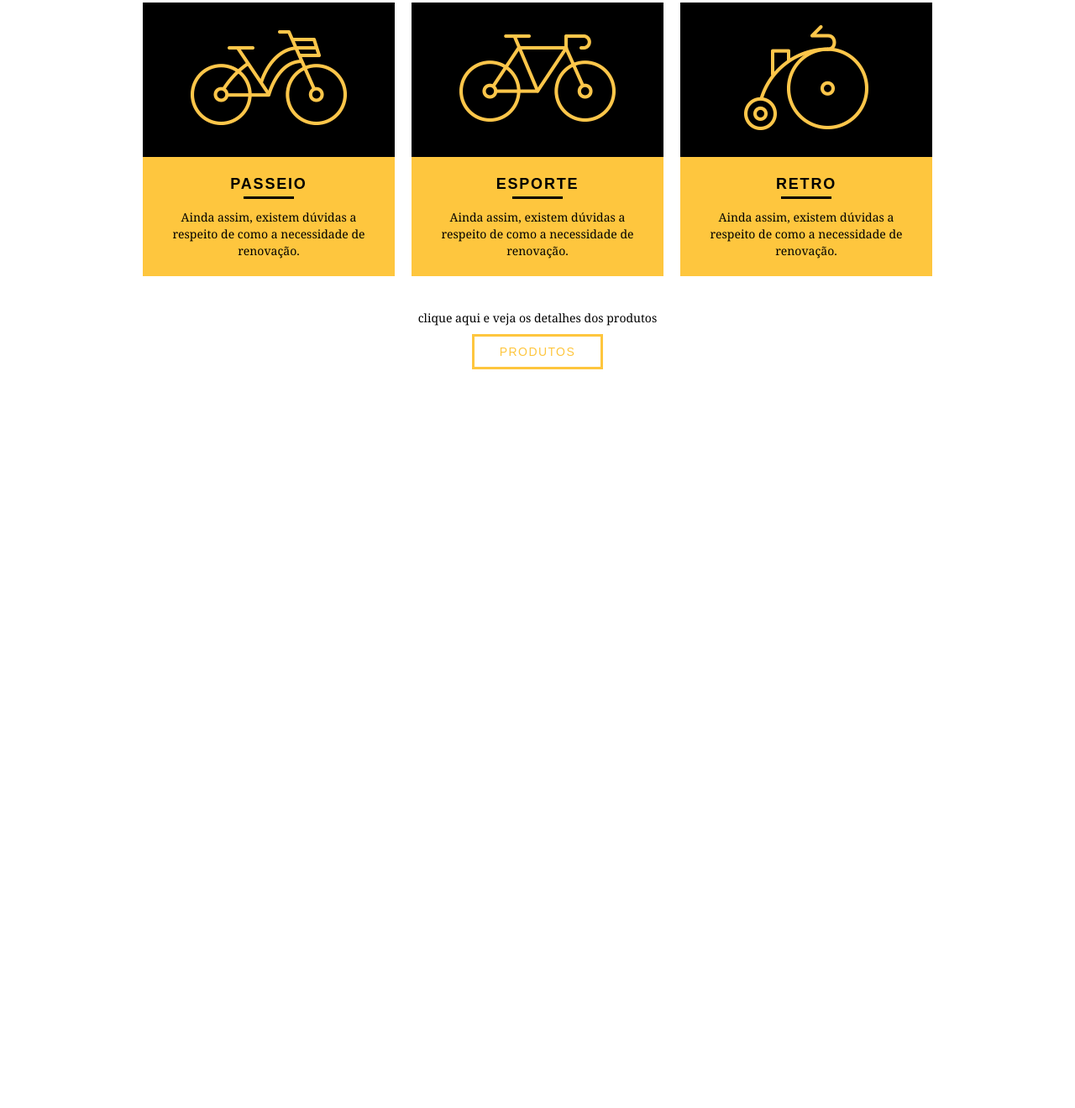
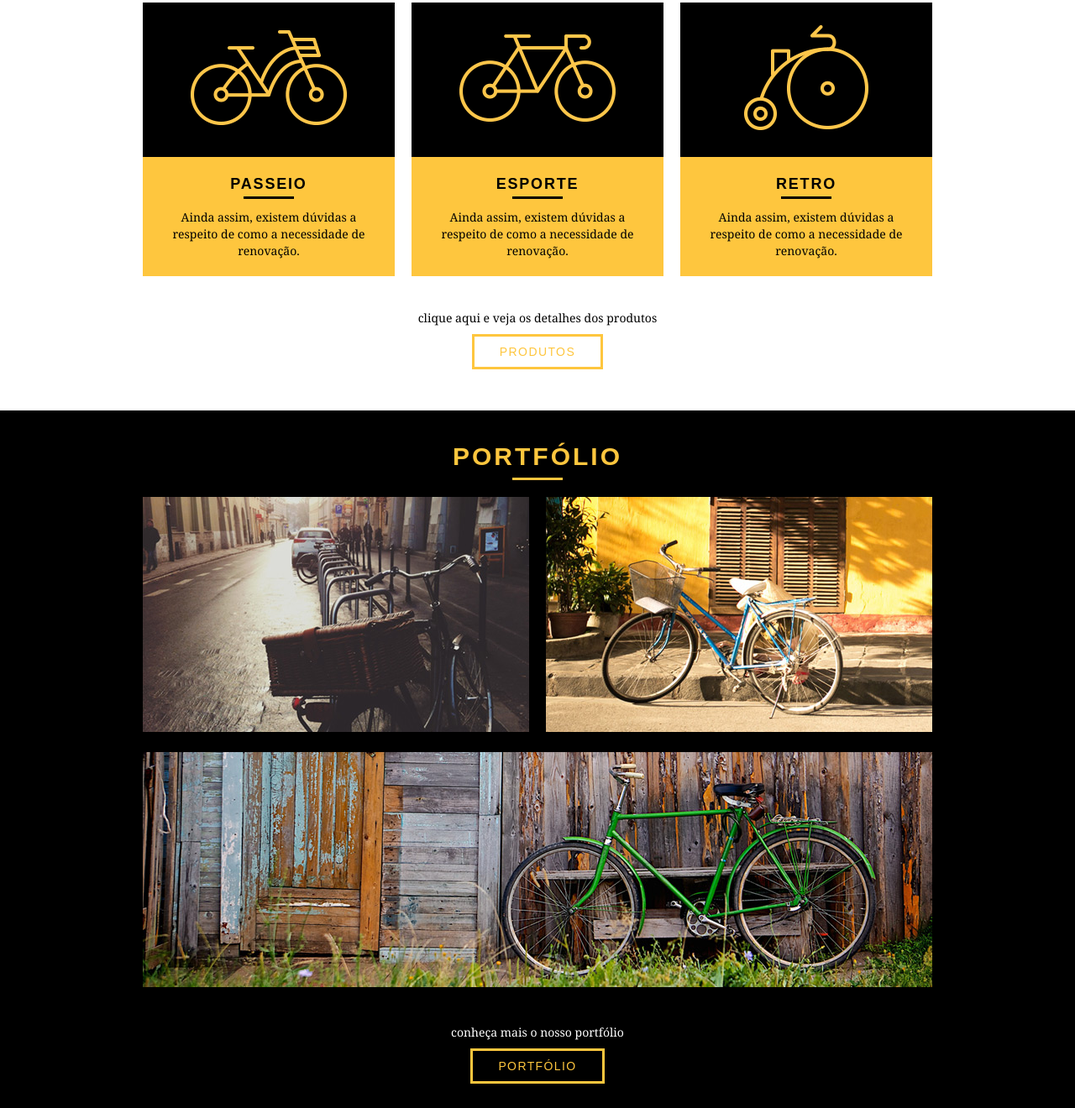
Before and after one commit to Cristiano-Silva-Ferreira/bikcraft, a plain HTML site: page index.html in a window 1280 px wide. Shown: the part 596-1916 px from the top of the page at 84% size. Before the commit the page ends 1085 px from the top, so only its background shows below. Drawn offline with Linux system fonts and the light colour scheme.

Commit message:
:package: sessão portfolio concluida

```diff
--- a/css/style.css
+++ b/css/style.css
@@ -177,3 +177,26 @@ p {
 .call p {
     margin-bottom: 20px;
 }
+
+/* Portfólio */
+.portfolio {
+    width: 100%;
+    background: #000;
+    padding: 40px 0;
+}
+
+.portfolio .subtitulo {
+    color: #fec63e;
+}
+
+.portfolio .subtitulo::after {
+    background: #fec63e;
+}
+
+.portfolio_lista li:last-child {
+    margin-top: 20px;
+}
+
+.portfolio .call p {
+    color: #fff;
+}
--- a/index.html
+++ b/index.html
@@ -83,6 +83,25 @@
         </div>
 
     </section>
+    <!-- /section - protudos -->
+
+    <!-- section - portfolio -->
+    <section class="portfolio">
+        <div class="container">
+            <h2 class="subtitulo">Portfólio</h2>
+            <ul class="portfolio_lista">
+                <li class="grid-8"><img src="img/portfolio/retro.jpg" alt="Bicicletas Retro"></li>
+                <li class="grid-8"><img src="img/portfolio/passeio.jpg" alt="Bicicletas Passeio"></li>
+                <li class="grid-16"><img src="img/portfolio/esporte.jpg" alt="Bicicletas Esporte"></li>
+            </ul>
+
+            <div class="call">
+                <p>conheça mais o nosso portfólio</p>
+                <a href="portfolio.html" class="btn">Portfólio</a>
+            </div>
+
+        </div>
+    </section>
 
 </body>
 </html>
```
